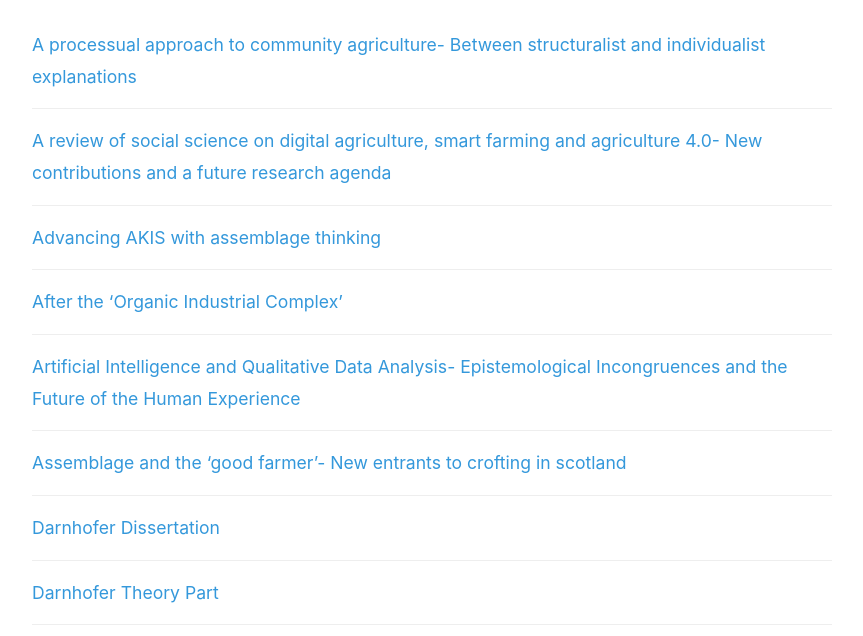
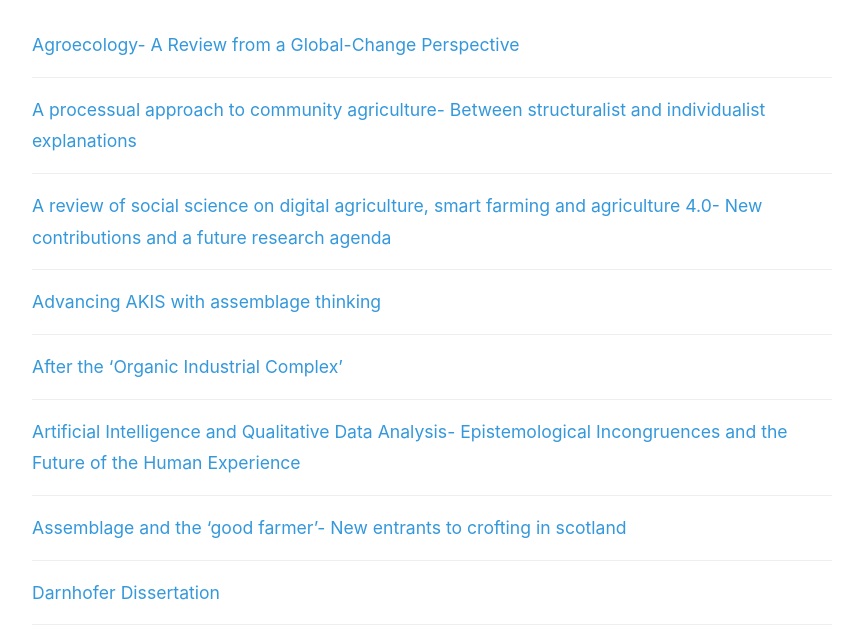
Before and after one commit to xiaoqizhangxz-arch/xiaoqizhangxz-arch.github.io, a plain HTML site: page index.html in a window 1280 px wide. Shown: the part 164-800 px from the top of the page, without its empty margins (208-1071 px from the left). Drawn offline with Linux system fonts and the light colour scheme.

Commit message:
Update index.html

```diff
--- a/index.html
+++ b/index.html
@@ -65,6 +65,7 @@
         <h1>Paperbot - 学术报告分析索引</h1>
 
         <ul>
+            <li><a href="Agroecology- A Review from a Global-Change Perspective.html" target="_blank">Agroecology- A Review from a Global-Change Perspective</a></li>
             <li><a href="A processual approach to community agriculture- Between structuralist and individualist explanations.html" target="_blank">A processual approach to community agriculture- Between structuralist and individualist explanations</a></li>
             <li><a href="A review of social science on digital agriculture, smart farming and agriculture 4.0- New contributions and a future research agenda.html" target="_blank">A review of social science on digital agriculture, smart farming and agriculture 4.0- New contributions and a future research agenda</a></li>
             <li><a href="Advancing AKIS with assemblage thinking.html" target="_blank">Advancing AKIS with assemblage thinking</a></li>
```
